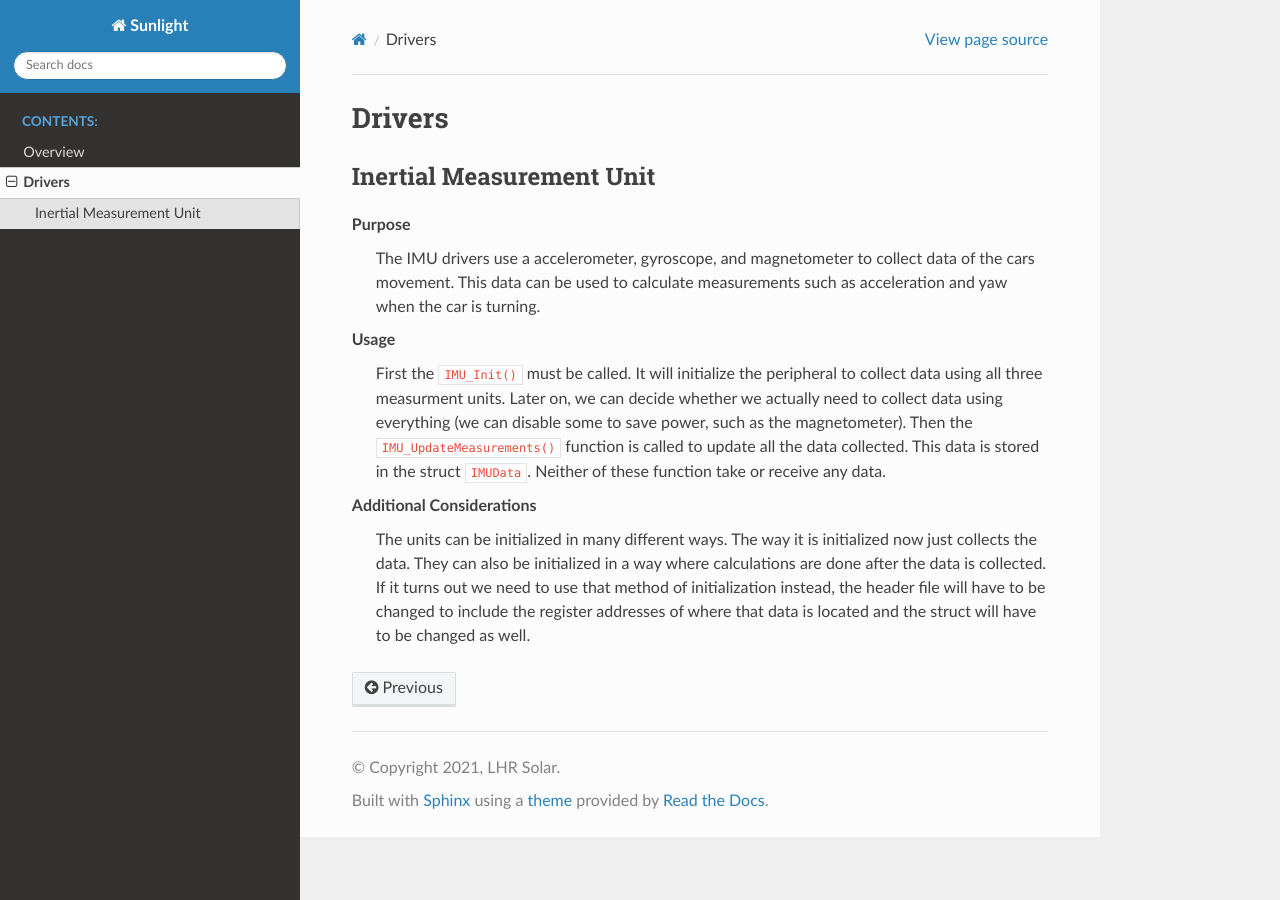
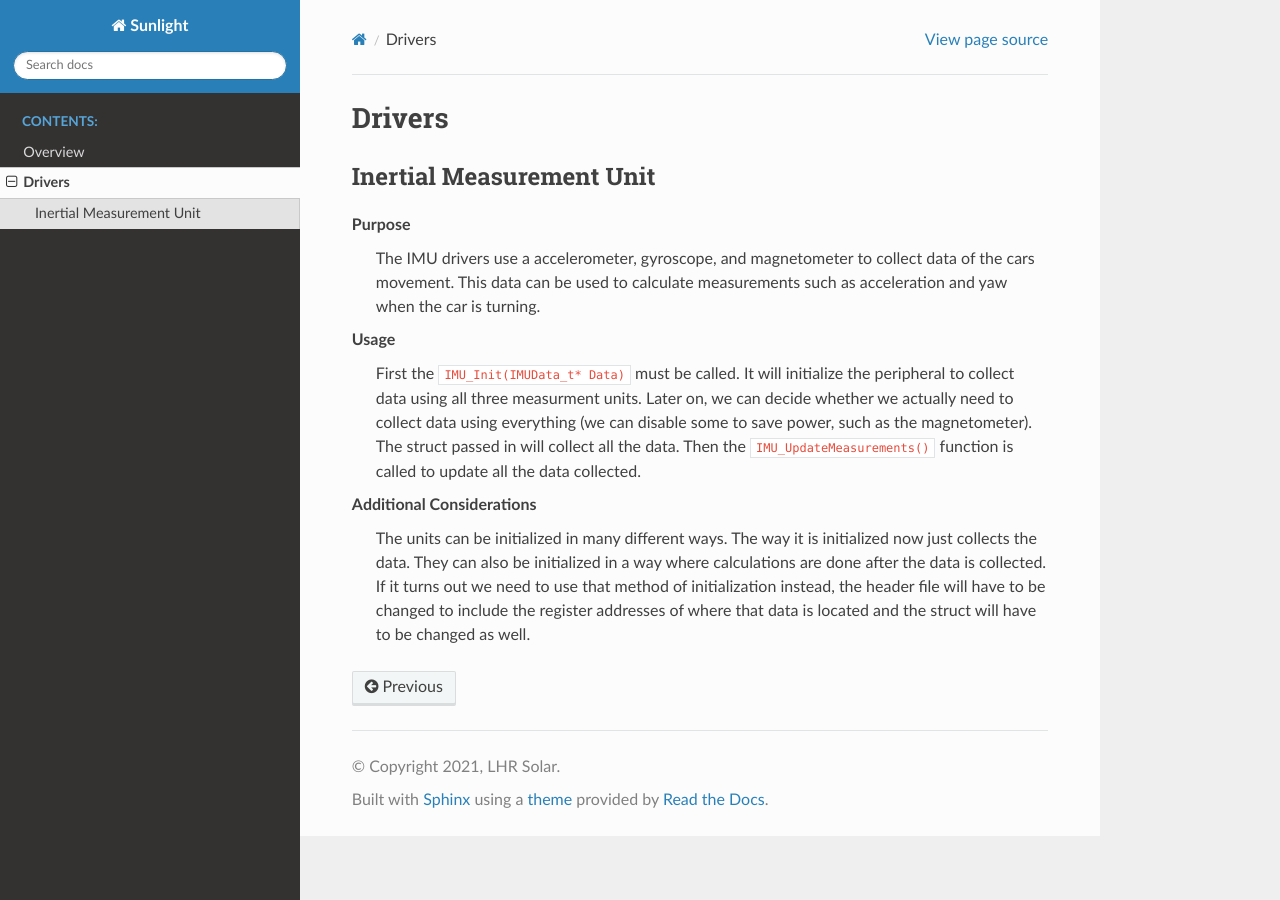
Before and after one commit to lhr-solar/DataAcq-Sunlight, a Sphinx documentation site: the page built from Docs/source/drivers.rst, in a window 1280 px wide. Built offline with Sphinx 7.4.7 and the Read the Docs theme 2.0.0, drawn with Linux system fonts in a browser that asks for light colours; pages that are not in the unit, such as notebooks, are missing from menus.

Commit message:
Fixed bugs

```diff
--- a/Docs/source/drivers.rst
+++ b/Docs/source/drivers.rst
@@ -9,11 +9,10 @@ Purpose
     This data can be used to calculate measurements such as acceleration and yaw when the car is turning.
 
 Usage
-    First the ``IMU_Init()`` must be called. It will initialize the peripheral to collect data using all three
-    measurment units. Later on, we can decide whether we actually need to collect data using everything (we can
-    disable some to save power, such as the magnetometer). Then the ``IMU_UpdateMeasurements()`` function is
-    called to update all the data collected. This data is stored in the struct ``IMUData``. Neither of these
-    function take or receive any data.
+    First the ``IMU_Init(IMUData_t* Data)`` must be called. It will initialize the peripheral to collect data using all
+    three measurment units. Later on, we can decide whether we actually need to collect data using everything (we can
+    disable some to save power, such as the magnetometer). The struct passed in will collect all the data. Then the
+    ``IMU_UpdateMeasurements()`` function is called to update all the data collected.
 
 Additional Considerations
     The units can be initialized in many different ways. The way it is initialized now just collects the data.
```
Also changed, not shown: 2 other files.
